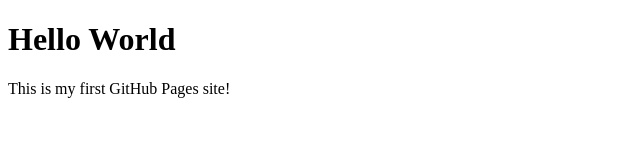
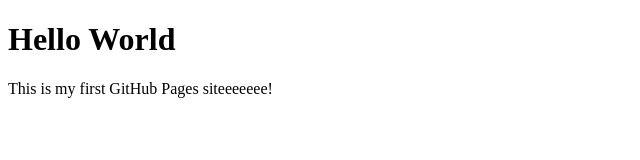
Before and after one commit to ramduttnickeel-ops/MIE_JAVA_2026_YourStudentCode.github.io, a plain HTML site: page index.html in a window 1280 px wide. Shown: the full height of the page, 0-640 px from the left. Drawn offline with Linux system fonts and the light colour scheme.

Commit message:
userBVerification

```diff
--- a/index.html
+++ b/index.html
@@ -7,6 +7,6 @@
 <body>
 
 <h1>Hello World</h1>
-<p>This is my first GitHub Pages site!</p>
+<p>This is my first GitHub Pages siteeeeeee!</p>
 </body>
 </html>
```
